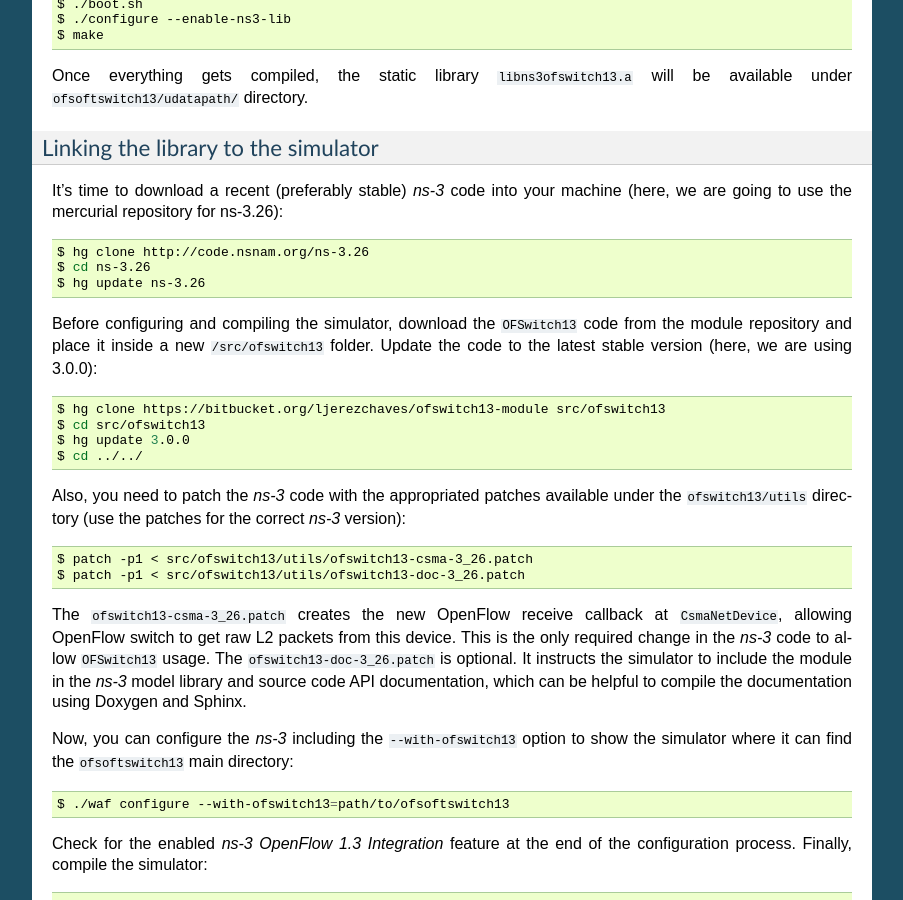
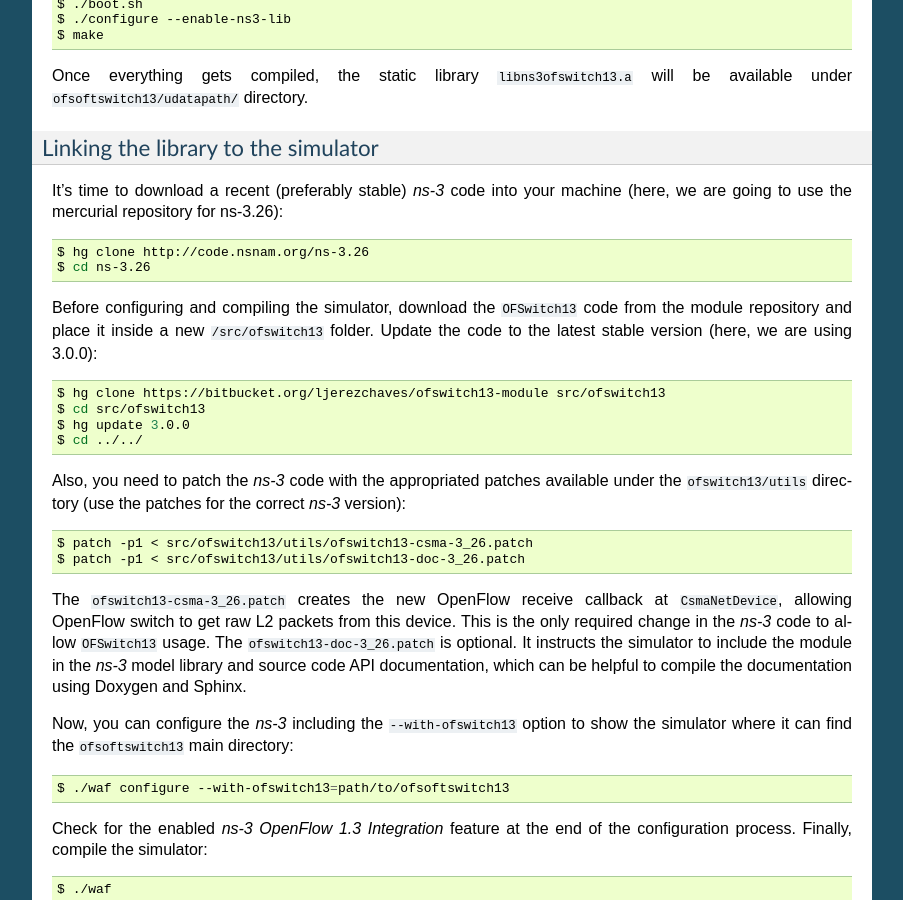
Before and after one commit to ljerezchaves/ofswitch13, a Sphinx documentation site: the page built from doc/source/ofswitch13-usage.rst, in a window 1280 px wide and 900 px high, scrolled down 1084 px. Shown: the whole window, without its empty margins (198-1101 px from the left). Built offline with Sphinx 7.4.7, drawn with Linux system fonts in a browser that asks for light colours; formulas are drawn with MathJax 3.

Commit message:
Removing unnecessary step from documentation.
This update was inducing an error on ns-3 source code numbering check.

```diff
--- a/doc/source/ofswitch13-usage.rst
+++ b/doc/source/ofswitch13-usage.rst
@@ -97,7 +97,6 @@ machine (here, we are going to use the mercurial repository for ns-3.26):
 
   $ hg clone http://code.nsnam.org/ns-3.26
   $ cd ns-3.26
-  $ hg update ns-3.26
 
 Before configuring and compiling the simulator, download the ``OFSwitch13``
 code from the module repository and place it inside a new ``/src/ofswitch13``
```
